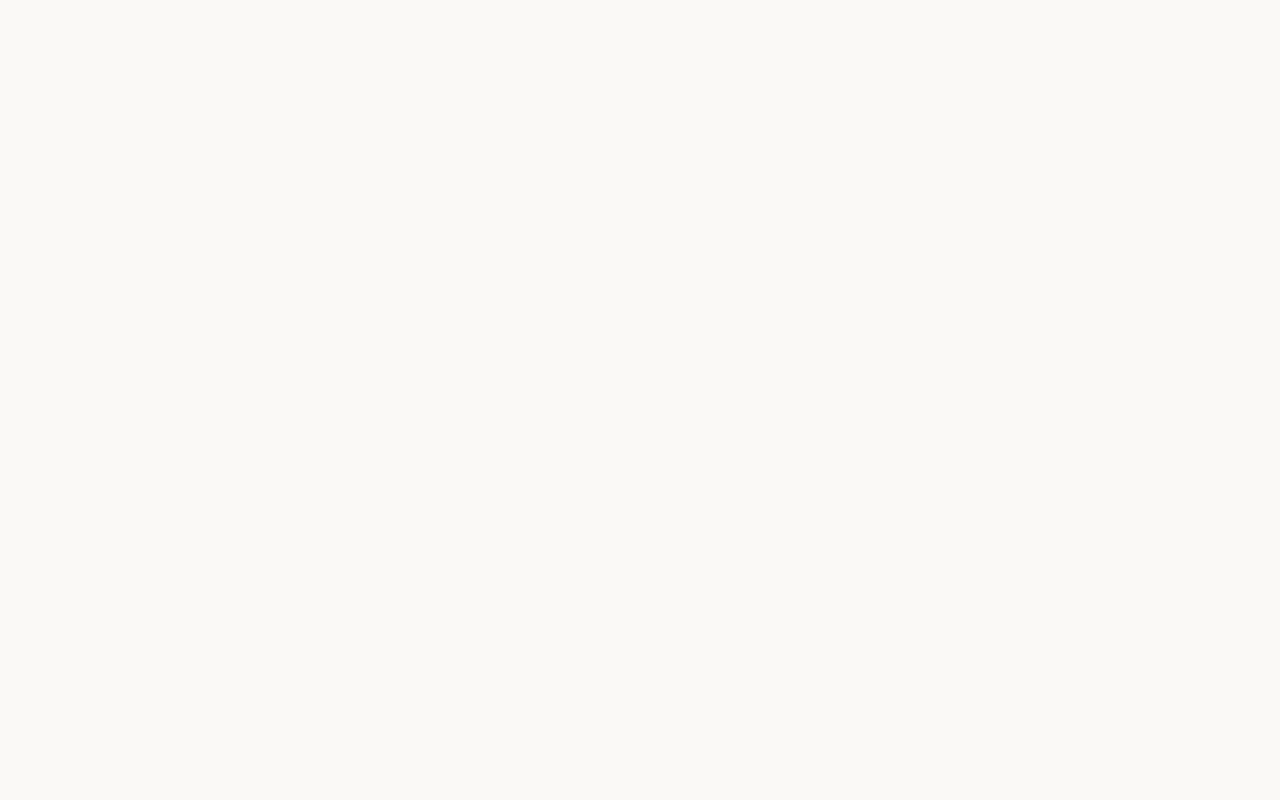
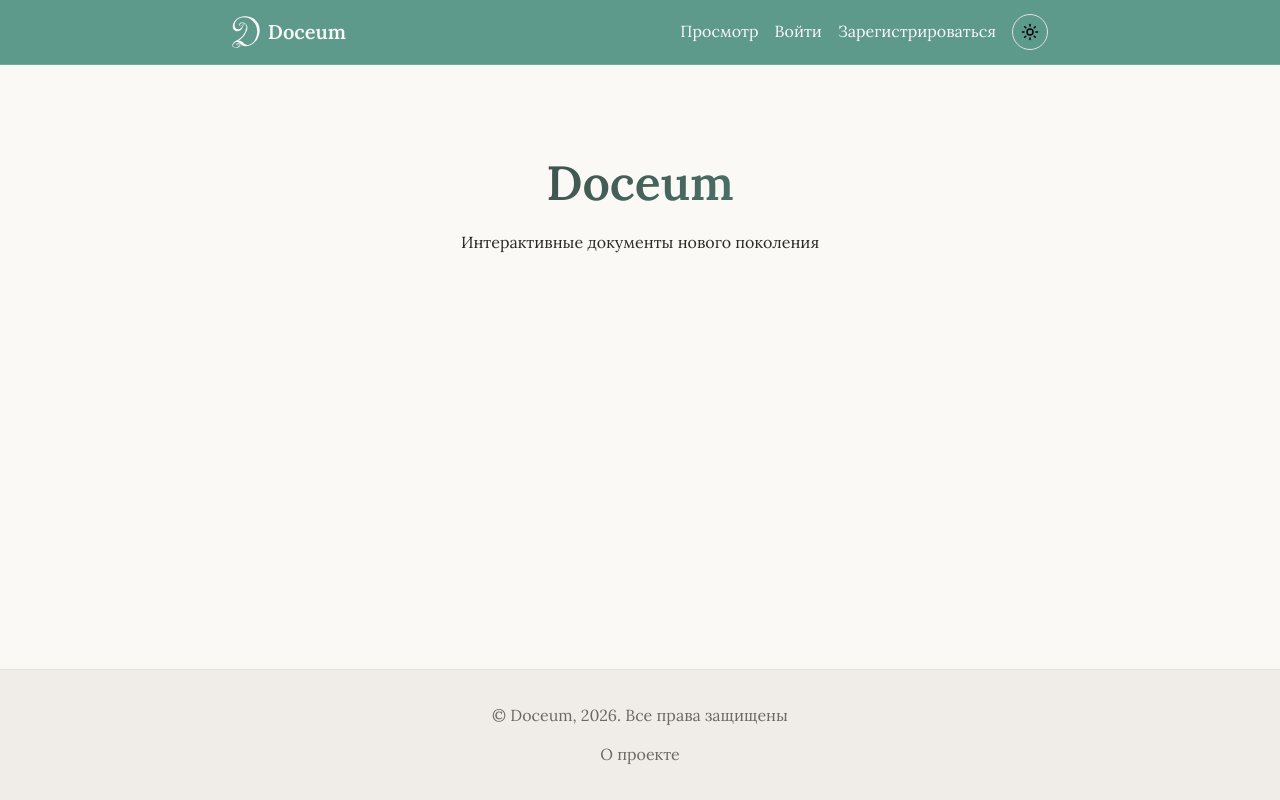
Before and after one commit to Honsage/Doceum, a React (Vite) app in the folder frontend/: page / in a window 1280 px wide. Built offline with nearby package versions, Linux system fonts and the light colour scheme; no server answers.

Commit message:
feat(frontend): update app with home route

```diff
--- a/frontend/src/App.tsx
+++ b/frontend/src/App.tsx
@@ -1,14 +1,22 @@
 import { Routes, Route } from 'react-router-dom';
+import { MainLayout, AuthLayout } from '@components/layout';
+import { HomePage } from '@pages/home/HomePage';
+import styles from './App.module.css';
 
 function App() {
-  return (
-      <Routes>
-        // Pages with standard layout
-        <Route element={null}>
-          <Route path="/" element={null} />
-        </Route>
-      </Routes>
-  );
+    return (
+        <div className={styles.app}>
+            <Routes>
+                <Route element={<MainLayout />}>
+                    <Route path="/" element={<HomePage />} />
+                </Route>
+
+                <Route element={<AuthLayout />}>
+                    {/* Страницы авторизации */}
+                </Route>
+            </Routes>
+        </div>
+    );
 }
 
 export default App;
```
